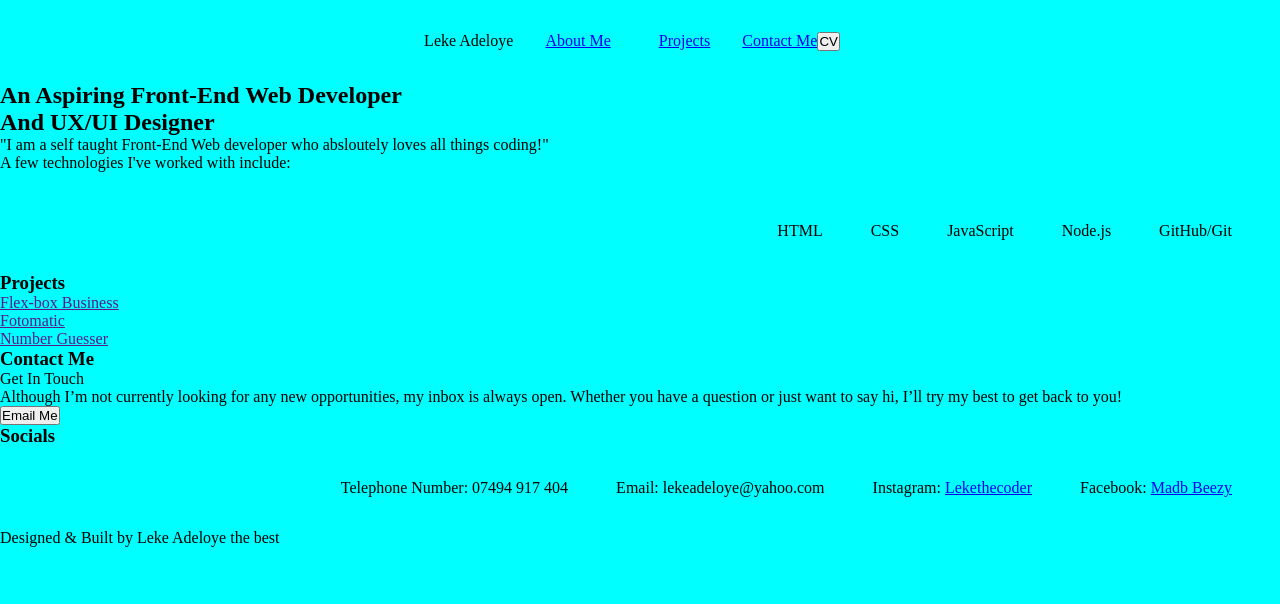
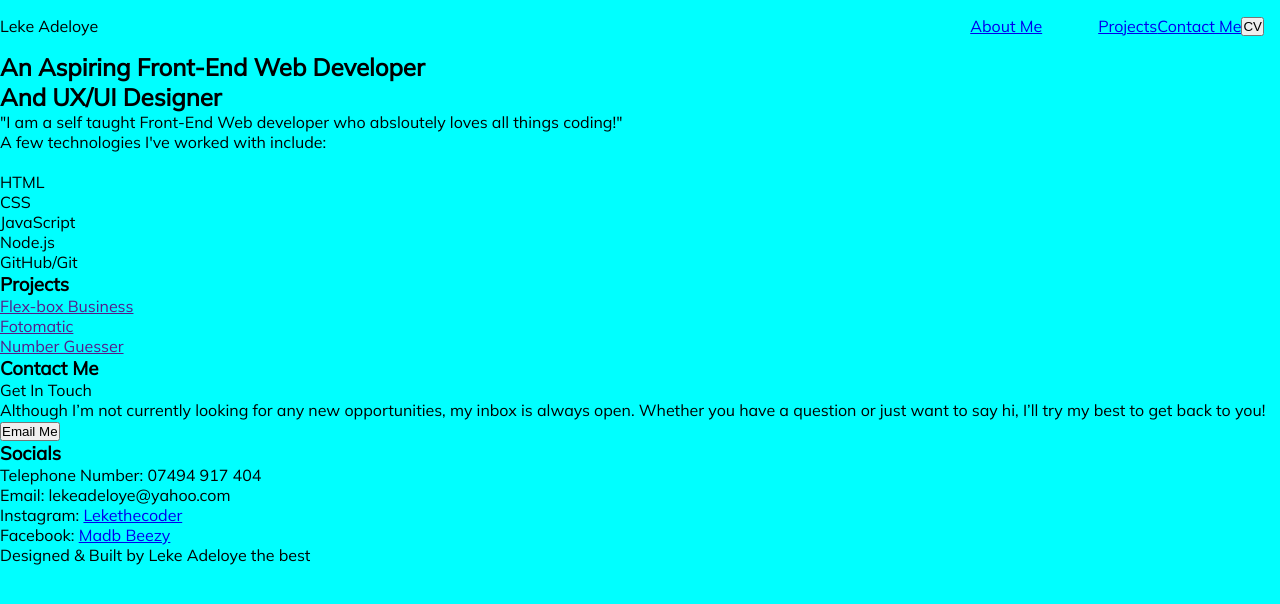
Before and after one commit to Lekeadeloye/portfolioWebsite, a plain HTML site: page index.html in a window 1280 px wide. Drawn offline with Linux system fonts and the light colour scheme.

Commit message:
added fonts and styled nav-bar

```diff
--- a/index.html
+++ b/index.html
@@ -5,19 +5,28 @@
   <meta http-equiv="X-UA-Compatible" content="IE=edge">
   <meta name="viewport" content="width=device-width, initial-scale=1.0">
   <title>Leke's Portfolio Site</title>
+  <!--  Stylesheets  -->
+
   <link rel="stylesheet" href="./stylesheets/styles.css">
+  <!--  Fonts  -->
+
+  <link rel="preconnect" href="https://fonts.googleapis.com">
+  <link rel="preconnect" href="https://fonts.gstatic.com" crossorigin>
+  <link href="https://fonts.googleapis.com/css2?family=Merriweather:ital,wght@0,400;0,700;1,400&family=Mulish:wght@300;400&display=swap" rel="stylesheet">
 </head>
 <body>
   <header>
-    <p>Leke Adeloye</p>
+    <div class="name">
+      <p>Leke Adeloye</p>
+    </div>
     <!--  Site Navigation  -->
 
-    <nav>
+    <nav class="nav-bar">
       <ul class="primary-navigation">
         <a href="#about"><li>About Me</li></a>
         <a href="./projects.html#project"><li>Projects</li></a>
         <a href="#contact-me">Contact Me</a>
-        <button>CV</button>
+        <button class="cv">CV</button>
       </ul>
     </nav>
   </header>
--- a/stylesheets/styles.css
+++ b/stylesheets/styles.css
@@ -5,9 +5,12 @@
 }
 
 body {
+  font-family: 'Mulish', sans-serif;
   font-size: 1rem;
   background-color: aqua;
 }
+
+/* Navigation */
 
 header {
   position: sticky;
@@ -16,15 +19,19 @@ header {
   justify-content: center;
 }
 
-ul {
+.name {
+  margin-right: auto;
+  display: inline-block;
+}
+
+.nav-bar ul {
   display: flex;
-  justify-content: flex-end;
+  justify-content: center;
   align-items: center;
   padding: 1rem;
+  list-style: none;
 }
 
-ul li {
-  list-style: none;
-  padding: 1rem;
-  margin-right: 1rem;
+.primary-navigation li {
+  padding-left: 3.5rem;
 }
```
